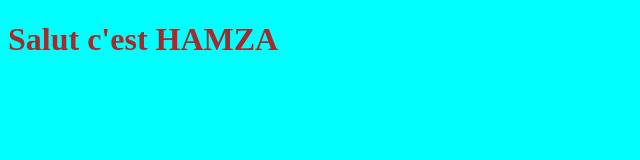
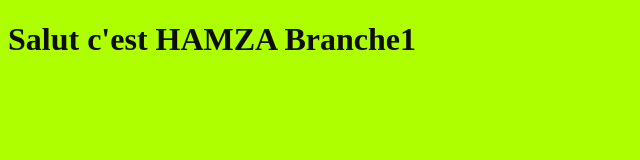
Before and after one commit to hamzahemmidy/myprojet, a plain HTML site: page index.html in a window 1280 px wide. Shown: the whole page, without its empty margins (0-640 px from the left). Drawn offline with Linux system fonts and the light colour scheme.

Commit message:
branche1 ets modifié

```diff
--- a/index.html
+++ b/index.html
@@ -8,7 +8,7 @@
     <link rel="stylesheet" href="style.css">
 </head>
 <body>
-    <h1>Salut c'est HAMZA </h1>
+    <h1>Salut c'est HAMZA Branche1 </h1>
     <script src="app.js"></script>
 </body>
 </html>
--- a/style.css
+++ b/style.css
@@ -1,7 +1,7 @@
 h1{
-color: brown;
+color: rgb(15, 13, 8);
 }
 
 body{
-    background-color: aqua;
+    background-color: rgb(174, 255, 0);
 }
```
